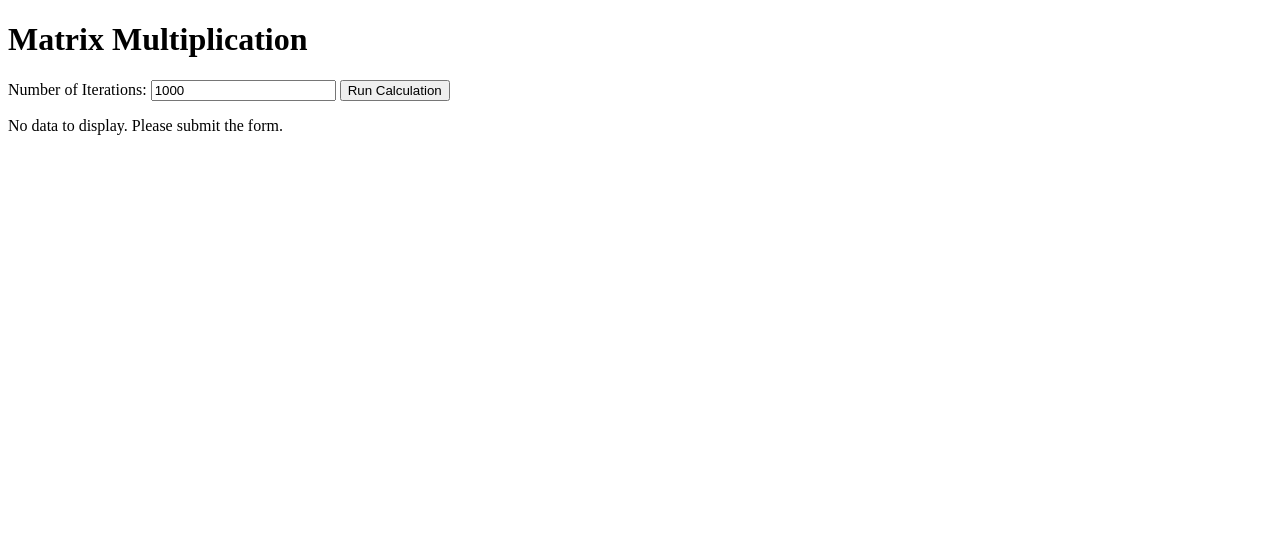
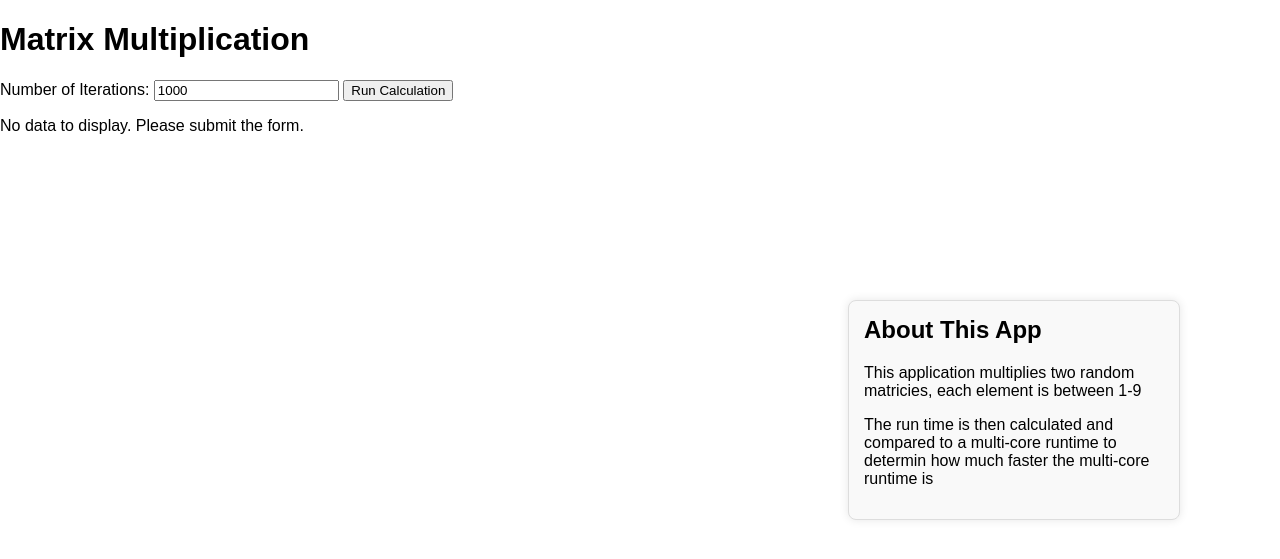
Before and after one commit to benjaminponto/multiprocessing, a Flask app: page / in a window 1280 px wide. Shown: the top 559 px of the page. Run offline with Flask 3, Linux system fonts and the light colour scheme.

Commit message:
added description text box

```diff
--- a/templates/index.html
+++ b/templates/index.html
@@ -5,6 +5,33 @@
     <meta name="viewport" content="width=device-width, initial-scale=1.0">
     <title>Matrix Multiplication</title>
     <style>
+        body {
+            font-family: Arial, Helvetica, sans-serif;
+            margin: 0;
+            padding: 0;
+        }
+        .container{
+            display: flex;
+            flex-direction: column;
+            align-items: center;
+            margin-top: 20px;
+        }
+        .info-box {
+            position: absolute;
+            top: 300px;
+            right: 100px;
+            width: 300px;
+            padding: 15px;
+            background-color: #f9f9f9;
+            border: 1px solid #ddd;
+            border-radius: 8px;
+            box-shadow: 0px 0px 10px rgba(0, 0, 0, 0.1);
+        }
+        .info-box h2 {
+            margin-top: 0;
+
+        }
+
         table {
             border-collapse: collapse;
             width: 50%;
@@ -23,6 +50,14 @@
     </style>
 </head>
 <body>
+    <div class="info-box">
+        <h2>About This App</h2>
+        <p>This application multiplies two random matricies, each element is between 1-9</p>
+        <p>The run time is then calculated and compared to a multi-core runtime to determin how much faster the multi-core runtime is</p>
+    </div>
+
+
+
     <h1>Matrix Multiplication</h1>
 
     <form method="post">
@@ -30,6 +65,12 @@
         <input type="number" id="iterations" name="iterations" value="1000" min="1">
         <button type="submit">Run Calculation</button>
     </form>
+
+
+
+
+
+
 
     {% if X is not none %}
         <h2>Matrix X</h2>
```
